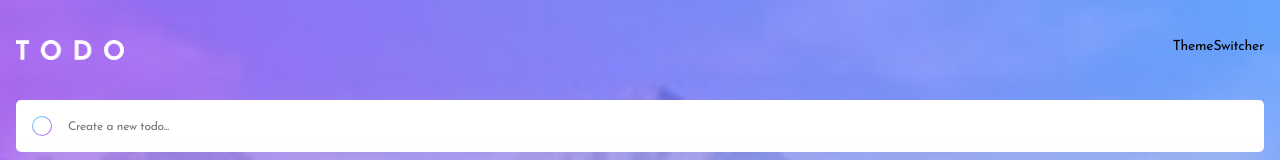
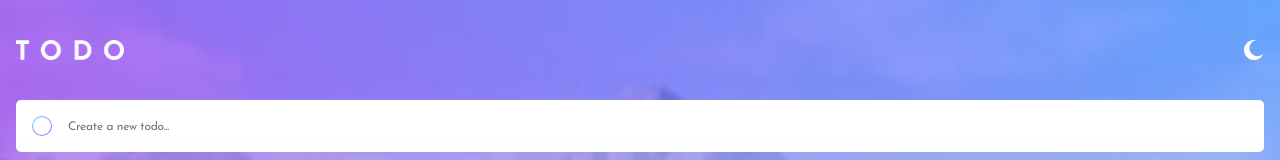
Before and after one commit to emretantu/todo-list-react, a React (Vite) app: page / in a window 1280 px wide. Shown: the top 160 px of the page. Built offline with nearby package versions, Linux system fonts and the light colour scheme.

Commit message:
Implement ThemeSwitcher component

```diff
--- a/src/components/ThemeSwitcher/ThemeSwitcher.jsx
+++ b/src/components/ThemeSwitcher/ThemeSwitcher.jsx
@@ -1,8 +1,19 @@
 import styles from "./ThemeSwitcher.module.css"
+import moonIcon from "../../assets/icons/icon-moon.svg";
+import sunIcon from "../../assets/icons/icon-sun.svg";
+import { useTheme } from "../../context/ThemeContext";
 
 const ThemeSwitcher = () => {
+
+  const {theme, toggleTheme} = useTheme();
+
   return (
-    <div>ThemeSwitcher</div>
+    <button
+      className={styles.themeSwitcher}
+      onClick={() => toggleTheme()}
+    >
+      <img src={theme === "light" ? moonIcon : sunIcon} />
+    </button>
   )
 }
 
--- a/src/components/ThemeSwitcher/ThemeSwitcher.module.css
+++ b/src/components/ThemeSwitcher/ThemeSwitcher.module.css
@@ -0,0 +1,15 @@
+.themeSwitcher {
+  background-color: transparent;
+  border: none;
+  outline: none;
+  width: 1.25rem;
+  height: 1.25rem;
+  cursor: pointer;
+  padding: 0;
+}
+
+.themeSwitcher img {
+  user-select: none;
+  user-drag: none;
+  -webkit-user-drag: none;
+}
```
